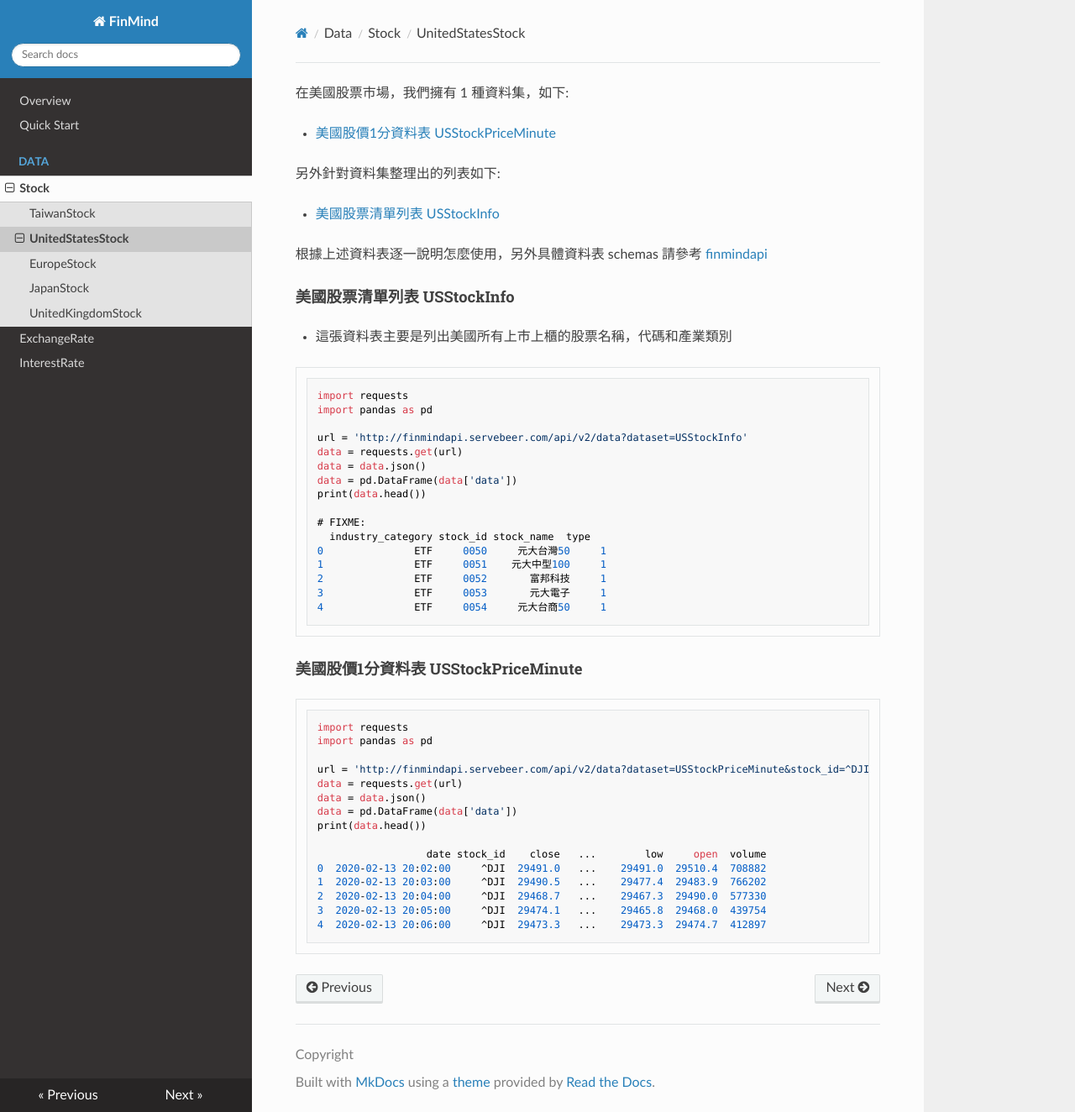
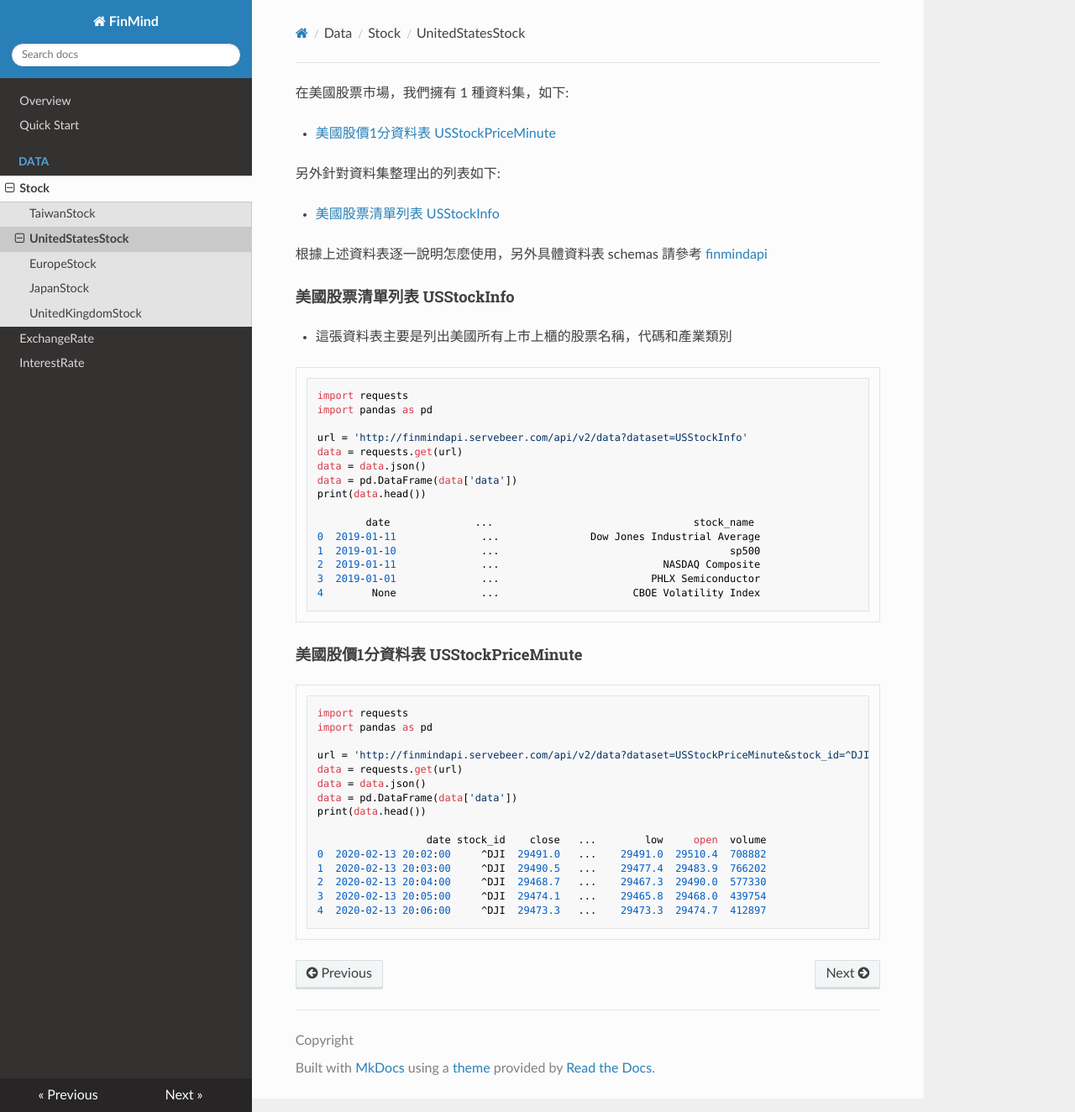
Before and after one commit to FinMind/FinMind-Doc, an MkDocs documentation site: the page built from docs/tutor/UnitedStatesStock.md, in a window 1280 px wide and 1324 px high. Shown: the whole window at 84% size. Built offline with MkDocs 1.6.1, drawn with Linux system fonts in a browser that asks for light colours; nearby versions of some CDN libraries.

Commit message:
fix: wrong title link

````diff
--- a/docs/tutor/UnitedStatesStock.md
+++ b/docs/tutor/UnitedStatesStock.md
@@ -4,7 +4,7 @@
 
 另外針對資料集整理出的列表如下:
 
-- [美國股票清單列表 USStockInfo](https://finmind.github.io/tutor/TaiwanStock/#美國股票清單列表-USStockInfo)
+- [美國股票清單列表 USStockInfo](https://finmind.github.io/tutor/UnitedStatesStock/#美國股票清單列表-USStockInfo)
 
 根據上述資料表逐一說明怎麼使用，另外具體資料表 schemas 請參考 [finmindapi](http://finmindapi.servebeer.com/docs#/default/method_api_v2_data_get)
 
@@ -22,13 +22,12 @@ data = data.json()
 data = pd.DataFrame(data['data'])
 print(data.head())
 
-# FIXME:
-  industry_category stock_id stock_name  type
-0               ETF     0050     元大台灣50     1
-1               ETF     0051    元大中型100     1
-2               ETF     0052       富邦科技     1
-3               ETF     0053       元大電子     1
-4               ETF     0054     元大台商50     1
+        date              ...                                 stock_name
+0  2019-01-11              ...               Dow Jones Industrial Average
+1  2019-01-10              ...                                      sp500
+2  2019-01-11              ...                           NASDAQ Composite
+3  2019-01-01              ...                         PHLX Semiconductor
+4        None              ...                      CBOE Volatility Index
 ```
 
 #### 美國股價1分資料表 USStockPriceMinute
````
Also changed, not shown: docs/tutor/ExchangeRate.md (+2 -2 lines), docs/tutor/InterestRate.md (+2 -2 lines).
